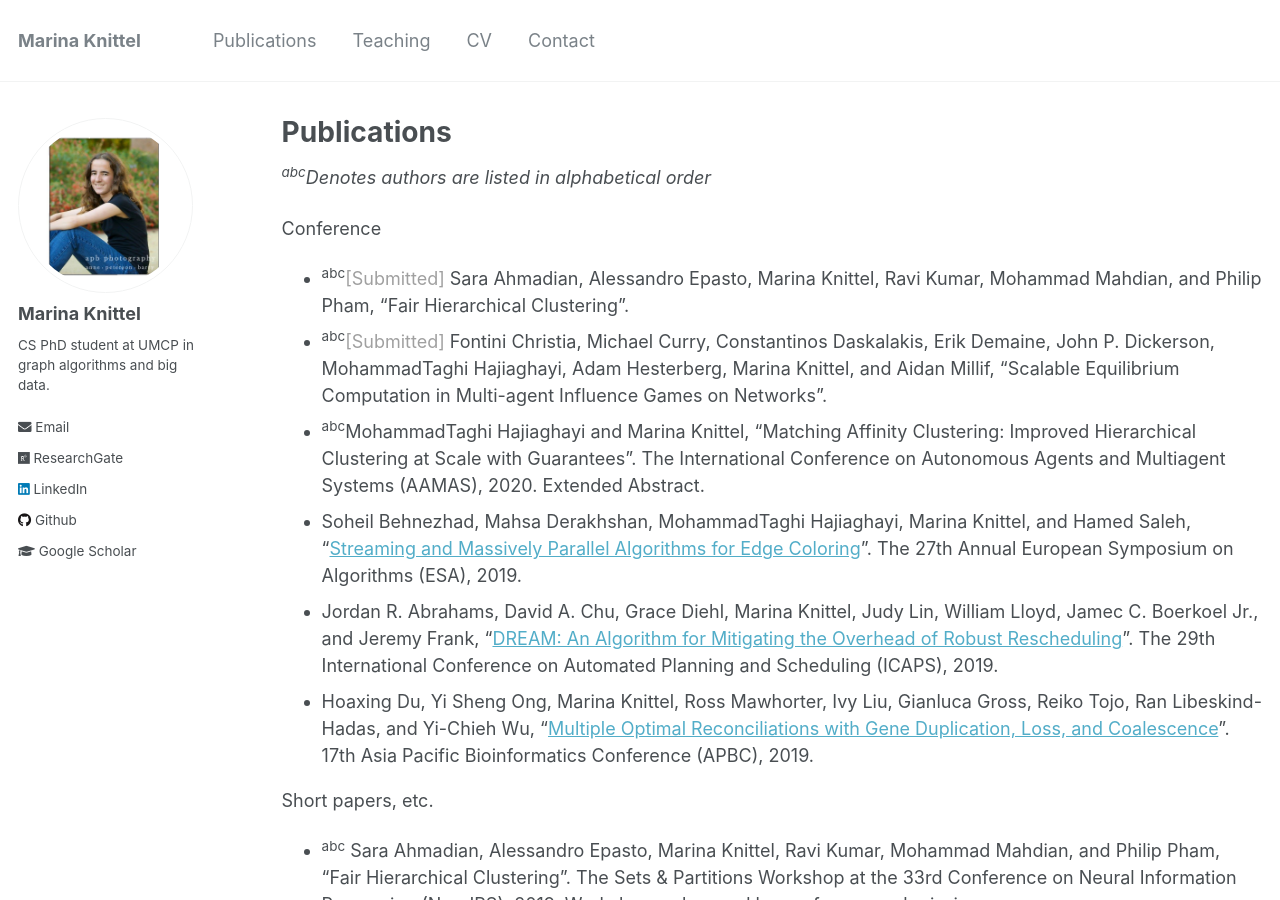
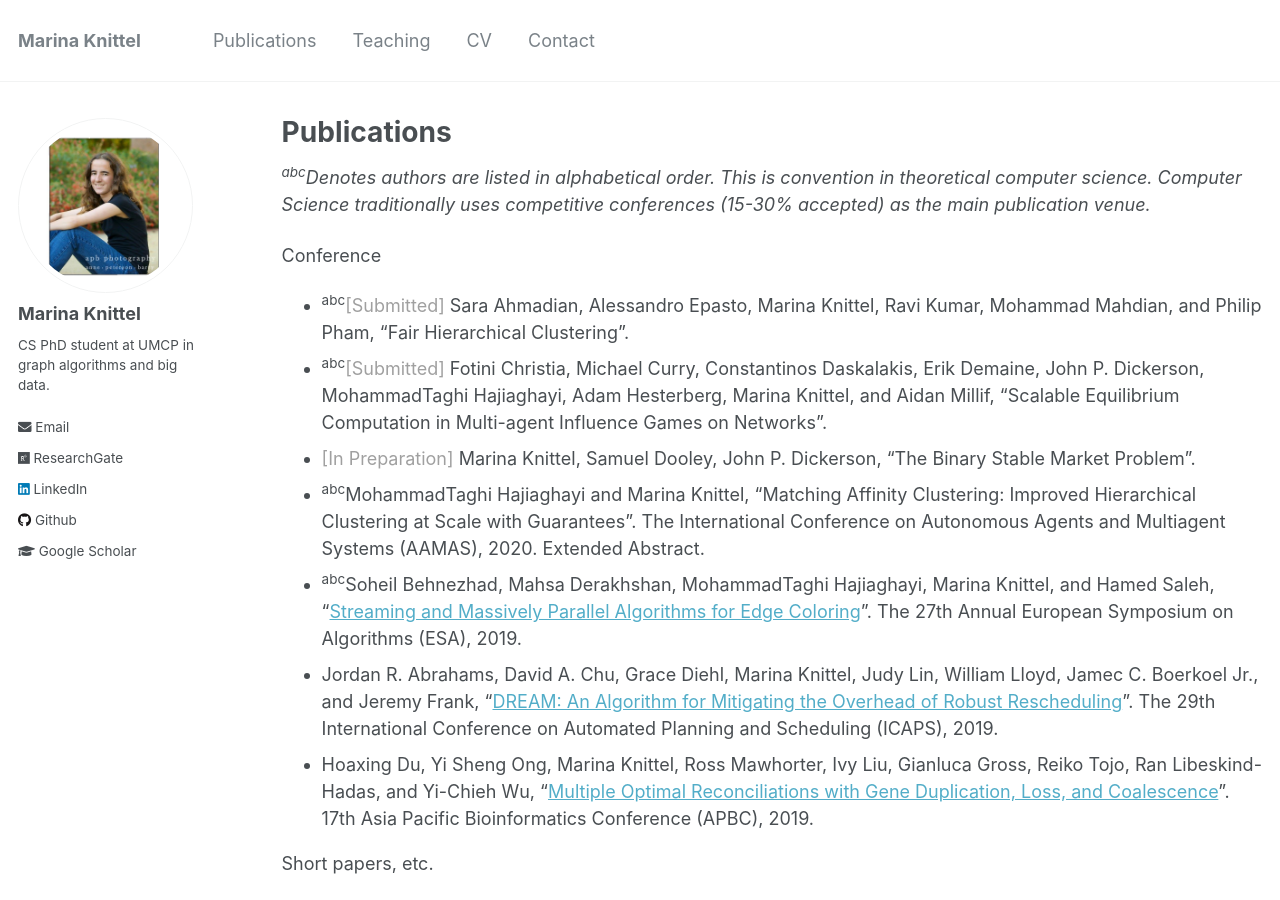
Before and after one commit to mknittel/mknittel.github.io, a Jekyll site: the page built from _pages/publications.md, in a window 1280 px wide and 900 px high. Built offline with Jekyll 4.4.1, drawn with Linux system fonts in a browser that asks for light colours.

Commit message:
Added publication in prep

```diff
--- a/_pages/publications.md
+++ b/_pages/publications.md
@@ -4,13 +4,15 @@ title: "Publications"
 permalink: /publications/
 author_profile: true
 ---
-*<sup>abc</sup>Denotes authors are listed in alphabetical order*
+*<sup>abc</sup>Denotes authors are listed in alphabetical order. This is convention in theoretical computer science.
+Computer Science traditionally uses competitive conferences (15-30% accepted) as the main publication venue.*
 
 Conference
 * <sup>abc</sup><span style="color:#A0A0A0">[Submitted]</span> Sara Ahmadian, Alessandro Epasto, Marina Knittel, Ravi Kumar, Mohammad Mahdian, and Philip Pham, "Fair Hierarchical Clustering".
-* <sup>abc</sup><span style="color:#A0A0A0">[Submitted]</span> Fontini Christia, Michael Curry, Constantinos Daskalakis, Erik Demaine, John P. Dickerson, MohammadTaghi Hajiaghayi, Adam Hesterberg, Marina Knittel, and Aidan Millif, "Scalable Equilibrium Computation in Multi-agent Influence Games on Networks".
+* <sup>abc</sup><span style="color:#A0A0A0">[Submitted]</span> Fotini Christia, Michael Curry, Constantinos Daskalakis, Erik Demaine, John P. Dickerson, MohammadTaghi Hajiaghayi, Adam Hesterberg, Marina Knittel, and Aidan Millif, "Scalable Equilibrium Computation in Multi-agent Influence Games on Networks".
+* <span style="color:#A0A0A0">[In Preparation]</span> Marina Knittel, Samuel Dooley, John P. Dickerson, "The Binary Stable Market Problem".
 * <sup>abc</sup>MohammadTaghi Hajiaghayi and Marina Knittel, "Matching Affinity Clustering: Improved Hierarchical Clustering at Scale with Guarantees". The International Conference on Autonomous Agents and Multiagent Systems (AAMAS), 2020. Extended Abstract.
-* Soheil Behnezhad, Mahsa Derakhshan, MohammadTaghi Hajiaghayi, Marina Knittel, and Hamed Saleh, "[Streaming and Massively Parallel Algorithms for Edge Coloring](https://mknittel.github.io/publications/Behnezhad-et-al-ESA-2019)". The 27th Annual European Symposium on Algorithms (ESA), 2019.
+* <sup>abc</sup>Soheil Behnezhad, Mahsa Derakhshan, MohammadTaghi Hajiaghayi, Marina Knittel, and Hamed Saleh, "[Streaming and Massively Parallel Algorithms for Edge Coloring](https://mknittel.github.io/publications/Behnezhad-et-al-ESA-2019)". The 27th Annual European Symposium on Algorithms (ESA), 2019.
 * Jordan R. Abrahams, David A. Chu, Grace Diehl, Marina Knittel, Judy Lin, William Lloyd, Jamec C. Boerkoel Jr., and Jeremy Frank, "[DREAM: An Algorithm for Mitigating the Overhead of Robust Rescheduling](https://mknittel.github.io/publications/Abrahams-et-al-ICAPS-2019)". The 29th International Conference on Automated Planning and Scheduling (ICAPS), 2019.
 * Hoaxing  Du,  Yi  Sheng  Ong,  Marina  Knittel,  Ross  Mawhorter,  Ivy  Liu,  Gianluca  Gross,  Reiko Tojo, Ran Libeskind-Hadas, and Yi-Chieh Wu, "[Multiple Optimal Reconciliations with Gene Duplication,  Loss,  and  Coalescence](https://mknittel.github.io/publications/Du-et-al-APBC-2019)". 17th Asia Pacific Bioinformatics Conference (APBC), 2019.
 
```
Also changed, not shown: _pages/about.md (+1 -1 lines).
